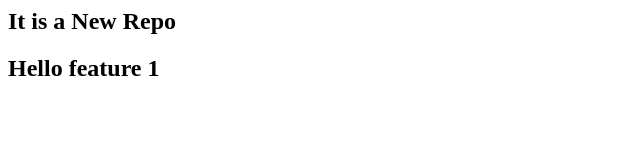
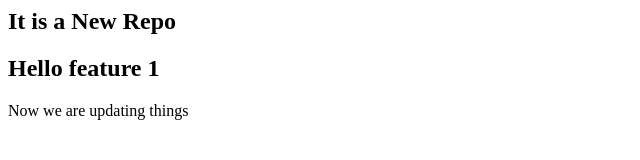
Before and after one commit to princesingh84/LocalRepo, a plain HTML site: page index.html in a window 1280 px wide. Shown: the whole page, without its empty margins (0-640 px from the left). Drawn offline with Linux system fonts and the light colour scheme.

Commit message:
new p added

```diff
--- a/index.html
+++ b/index.html
@@ -1,2 +1,3 @@
 <h2>It is a New Repo</h2>
 <h2>Hello feature 1</h2>
+<p>Now we are updating things</p>
```
